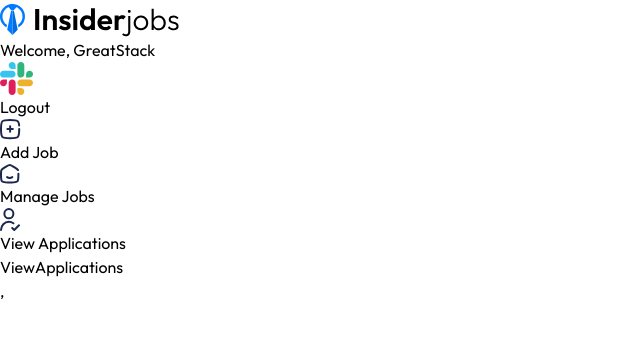
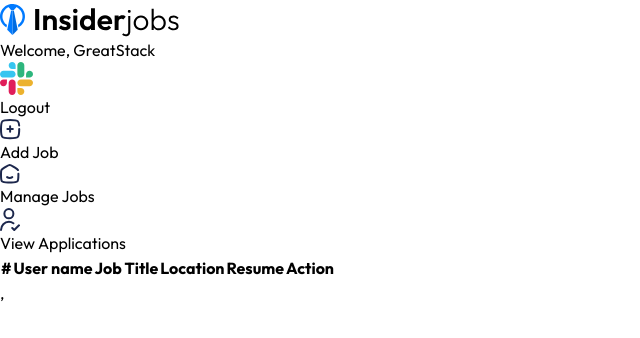
Before and after one commit to Riyashinde646/Job-portal-app, a React (Vite) app in the folder client/: page /dashboard/view-applications in a window 1280 px wide. Shown: the top 338 px of the page, without its empty margins (0-640 px from the left). Built offline with nearby package versions, Linux system fonts and the light colour scheme.

Commit message:
12/1/25
view applications

```diff
--- a/client/src/pages/ViewApplications.jsx
+++ b/client/src/pages/ViewApplications.jsx
@@ -1,8 +1,30 @@
 import React from "react";
+import { viewApplicationsPageData } from "../assets/assets";
 
 const ViewApplications =() => {
     return(
-        <div>ViewApplications</div>
+        <div>
+            <div>
+                <table>
+                    <thead>
+                        <tr>
+                            <th>#</th>
+                            <th> User name</th>
+                            <th>Job Title</th>
+                            <th>Location</th>
+                            <th>Resume</th>
+                            <th>Action</th>
+                        </tr>
+                    </thead>
+                    <tbody>
+                        {viewApplicationsPageData.map(()=>(
+                            <tr></tr>
+
+                        ))}
+                    </tbody>
+                </table>
+            </div>
+        </div>
     )
 }
 
```
